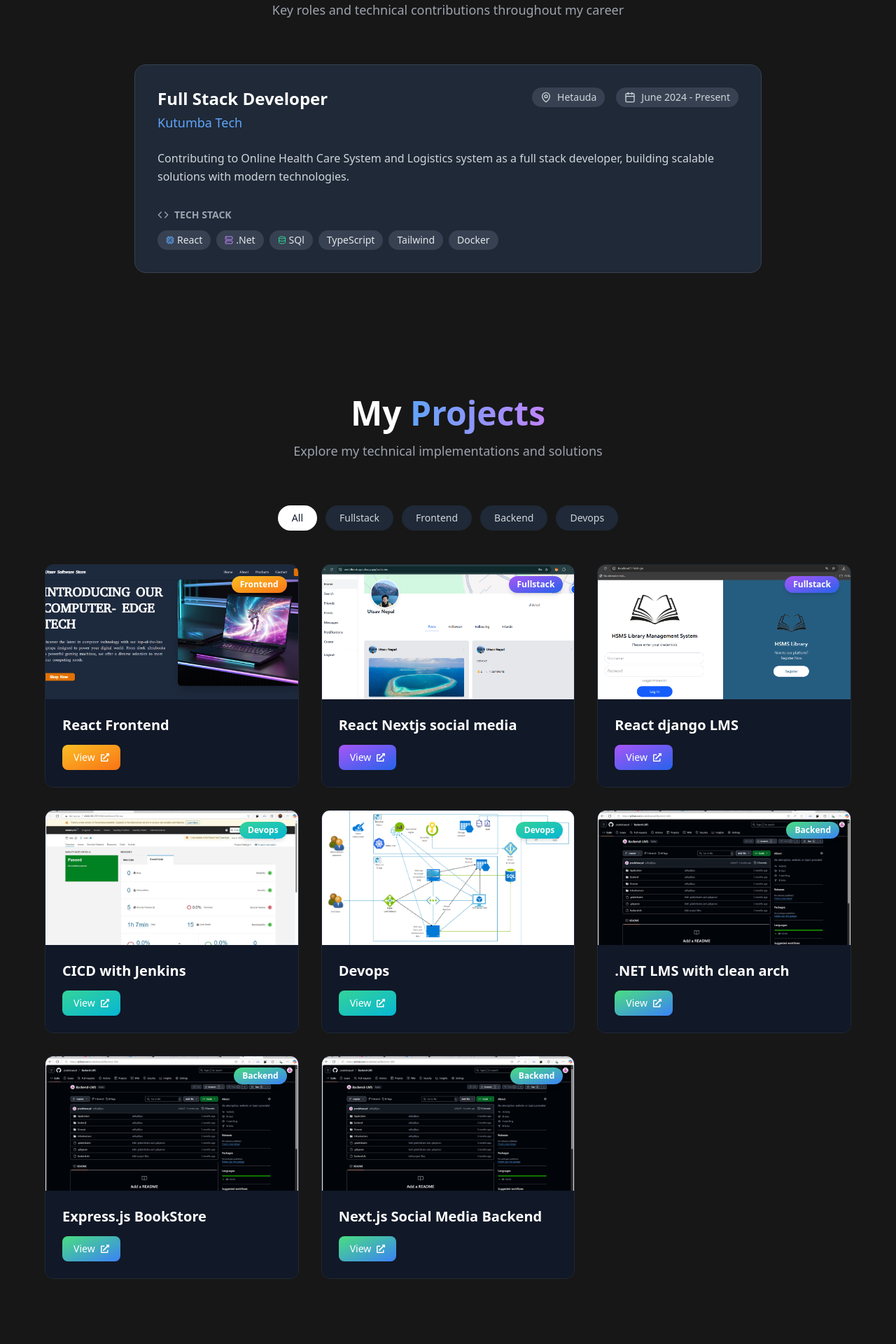
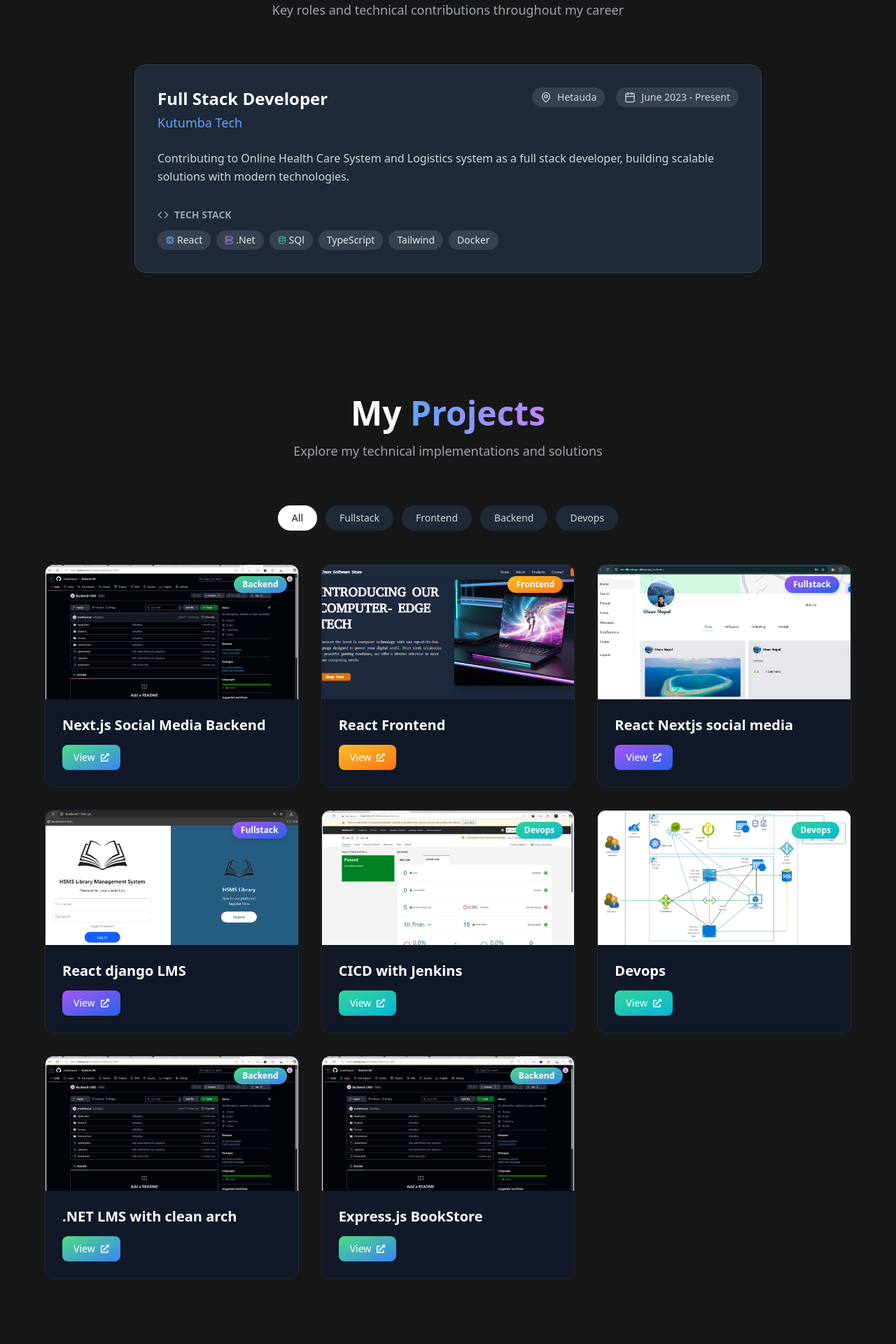
Before and after one commit to UtsavNepal/portfolio, a React (Vite) app: page / in a window 1280 px wide. Shown: the part 960-2880 px from the top of the page at 70% size. Built offline with nearby package versions, Linux system fonts and the light colour scheme.

Commit message:
changes in links

```diff
--- a/src/components/Experience/Experience.jsx
+++ b/src/components/Experience/Experience.jsx
@@ -70,7 +70,7 @@ const Experience = () => {
       role: 'Full Stack Developer',
       company: 'Kutumba Tech',
       location: 'Hetauda',
-      date: 'June 2024 - Present',
+      date: 'June 2023 - Present',
       description: 'Contributing to Online Health Care System and Logistics system as a full stack developer, building scalable solutions with modern technologies.',
       techStack: ['React', '.Net', 'SQl', 'TypeScript', 'Tailwind', 'Docker'],
     }
--- a/src/components/Portfolio/data.js
+++ b/src/components/Portfolio/data.js
@@ -12,6 +12,13 @@ import Devops from '../../Public/Images/Devops.png'
 const data = [
 
     {
+        id: "8",
+        src: login,
+        title: "Next.js Social Media Backend",
+        cat: "Backend",
+        link: "https://github.com/UtsavNepal/NextJSbackendWorldbook.git"
+    },
+    {
         id: "5",
         src: bf,
         title: "React Frontend",
@@ -23,7 +30,7 @@ const data = [
          src: p,
         title: "React Nextjs social media",
         cat: "Fullstack",
-        link: "https://worldbook.up.railway.app/welcome",
+        link: "https://www.linkedin.com/posts/utsav-npl-153409289_django-react-cloudinary-activity-7341788743638421504-sL-W/?utm_source=share&utm_medium=member_android&rcm=ACoAAEYBfY8BCjhqU0WCHusoUM8MWdxefhHjdS4",
     },
     {
         id: "2",
@@ -59,13 +66,6 @@ const data = [
         title: "Express.js BookStore",
         cat: "Backend",
         link: "https://github.com/UtsavNepal/NodeJSBookStore"
-    },
-    {
-        id: "8",
-        src: login,
-        title: "Next.js Social Media Backend",
-        cat: "Backend",
-        link: "https://github.com/UtsavNepal/NextJSbackendWorldbook.git"
     }
 ];
 
```
Also changed, not shown: src/components/P.jsx (deleted, +0 -149 lines).
